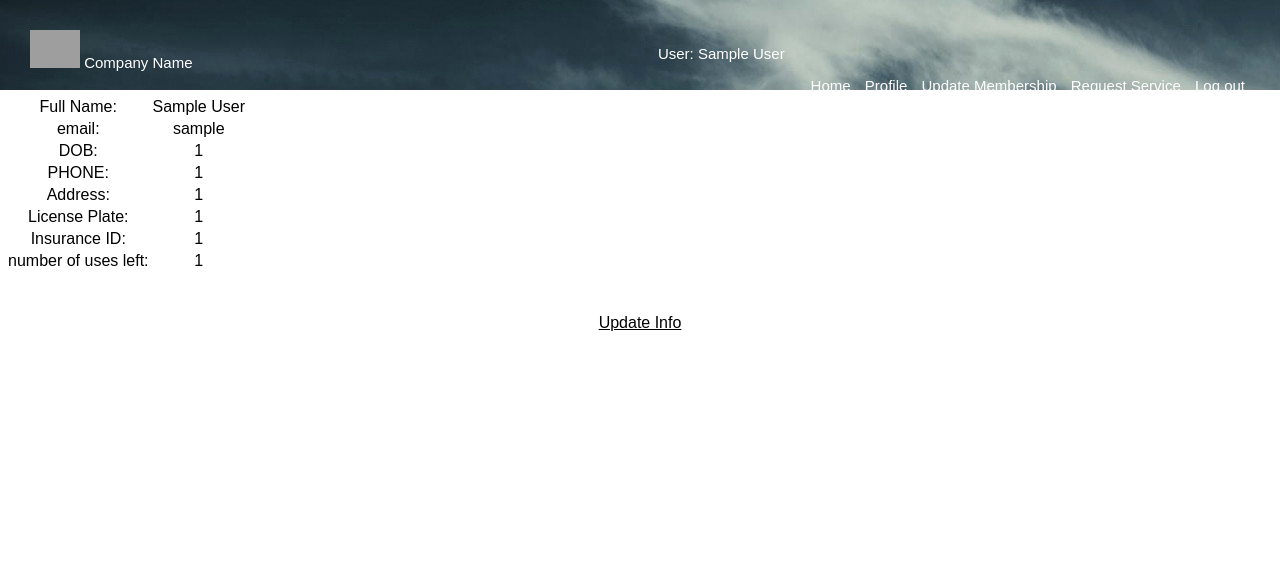
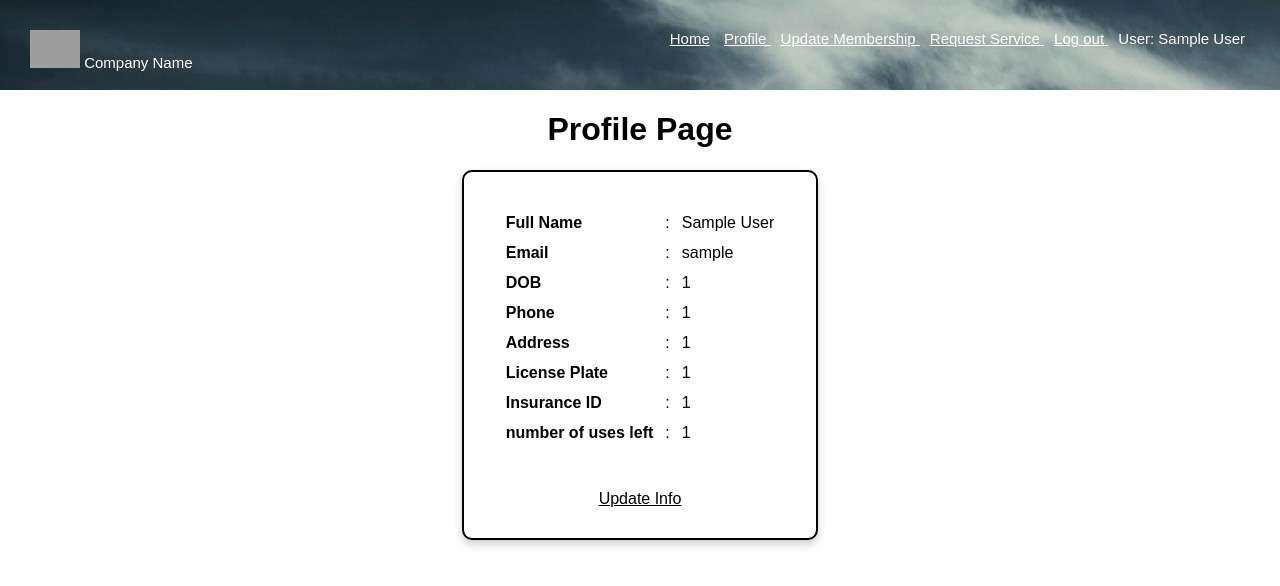
Before and after one commit to AlexanderPadayachee/CSIT314_Group18, a PHP site: page /profile-page.php in a window 1280 px wide. Shown: the top 586 px of the page. Run offline with PHP 8.4, Linux system fonts and the light colour scheme; the visitor is signed in with stand-in values (Sample User, id 1); grey boxes are pictures that could not be loaded.

Commit message:
ui update

```diff
--- /dev/null
+++ b/css/profile.css
@@ -0,0 +1,29 @@
+.profilePage{
+    font-family: Arial, Helvetica, sans-serif;
+    margin: 0;
+    text-align: center;
+    box-sizing: border-box;
+}
+
+.profileDetail{
+    font-family: Arial, Helvetica, sans-serif;
+    border: 2px solid;
+    box-shadow: 0 4px 8px 0 rgba(0,0,0,0.2);
+    width: fit-content;
+    margin-left: auto;
+    margin-right: auto;
+    padding: 30px;
+    border-radius: 10px;
+}
+
+.blackLink{
+	color: black !important;
+}
+
+.profileTable{
+    text-align: left;
+}
+
+td,tr,th{
+    padding: 5px;
+}
--- a/css/style.css
+++ b/css/style.css
@@ -109,12 +109,14 @@ button[type=submit]{
     height: 170px;
     margin: 5px 20px 20px 20px;
     padding: 5px;
+    border-radius: 10px;
 
 }
 .card-content a{
 	color: #696969 !important;
 
 }
+
 .row{
     display: flex;
     flex-wrap: wrap;
@@ -139,4 +141,5 @@ button[type=submit]{
     padding: 14px 20px;
     margin: 8px 0;
     border: none;
+    border-radius: 10px;
 }
--- a/header.php
+++ b/header.php
@@ -16,11 +16,6 @@
 				<img src="../img/car-icon.png" class="logo-img" />
 				<span class="company-name">Company Name</span>
 			</div>
-			<?php
-				if(isset($_SESSION["USER_ID"])){
-					echo"<p class = headerBar>User: " . $_SESSION["NAME"] . "</p>";
-				};
-			?>
 			<nav>
 				<div class = "wrapper">
 						<a href = "index.php">Home</a>
@@ -30,6 +25,7 @@
 								echo"<a href = 'membership-update.php'>  Update Membership  </a></li>";
 								echo"<a href = 'service-request.php'>  Request Service  </a></li>";
 								echo"<a href = 'includes/logout.inc.php'>  Log out  </a></li>";
+								echo"<a class = headerBar>User: " . $_SESSION["NAME"] . "</a>";
 							}
 							else{
 								echo"<a href = 'signup.php'>Sign Up</a></li>";
@@ -43,3 +39,4 @@
 				</div>
 			</nav>
 		</header>
+	</body>
--- a/profile-page.php
+++ b/profile-page.php
@@ -14,18 +14,18 @@
 
 ?>
 
-<style>
-	.blackLink{
-	color: black !important;
-
-	}
-</style>
-
 
 <!--  put HTML/PHP code here -->
+<head>
+	<link rel="stylesheet" href="css\profile.css">
+</head>
+<body class="profilePage">
+	<h1>Profile Page</h1>
+	<div class="profileDetail">
 	<table class = "profileTable">
 		<tr>
-		<td>Full Name: </td>
+			<th>Full Name </th>
+			<td>:</td>
 			<td>
 			<?php
 			echo($_SESSION["NAME"]);
@@ -33,7 +33,8 @@
 			</td>
 		</tr>
 		<tr>
-		<td>email: </td>
+			<th>Email </th>
+			<td>:</td>
 			<td>
 			<?php
 			echo($_SESSION["USERNAME"]);
@@ -41,7 +42,8 @@
 			</td>
 		</tr>
 		<tr>
-		<td>DOB: </td>
+			<th>DOB </th>
+			<td>:</td>
 			<td>
 			<?php
 			echo($_SESSION["DOB"]);
@@ -49,7 +51,8 @@
 			</td>
 		</tr>
 		<tr>
-		<td>PHONE: </td>
+			<th>Phone </th>
+			<td>:</td>
 			<td>
 			<?php
 			echo($_SESSION["PHONE"]);
@@ -58,16 +61,16 @@
 		</tr>
 		<?php
 			if($_SESSION["TYPE"] === "CUSTOMER"){
-			echo("<tr><td>Address: </td>  <td>" . $_SESSION["ADDRESS"] . "</td>  </tr>");
-			echo("<tr><td>License Plate:  </td>  <td>" . $_SESSION["MOTOR_NUM"] . " </td>  </tr>");
-			echo("<tr><td>Insurance ID: </td>  <td>" . $_SESSION["MEMBER_ID"] . "</td>  </tr>");
+				echo("<tr><th>Address </th><td>:</td>  <td>" . $_SESSION["ADDRESS"] . "</td>  </tr>");
+				echo("<tr><th>License Plate  </th><td>:</td>  <td>" . $_SESSION["MOTOR_NUM"] . " </td>  </tr>");
+				echo("<tr><th>Insurance ID </th><td>:</td>  <td>" . $_SESSION["MEMBER_ID"] . "</td>  </tr>");
 
 				if($_SESSION["NUM_OF_USE"] != ""){
-				echo("<tr><td>number of uses left: </td>  <td>" . $_SESSION["NUM_OF_USE"] . "</td>  </tr>");
+					echo("<tr><th>number of uses left </th><td>:</td>  <td>" . $_SESSION["NUM_OF_USE"] . "</td>  </tr>");
 				}
 				else{
-				echo("<tr><td>Annual fee: </td>  <td>" . $_SESSION["ANNUAL_FEE"] . "</td>  </tr>");
-				echo("<tr><td>Expiry Date: </td>  <td>" . $_SESSION["EXPIRY_DATE"] . "</td>  </tr>");
+					echo("<tr><th>Annual fee </th><td>:</td>  <td>" . $_SESSION["ANNUAL_FEE"] . "</td>  </tr>");
+					echo("<tr><th>Expiry Date </th><td>:</td>  <td>" . $_SESSION["EXPIRY_DATE"] . "</td>  </tr>");
 				}
 			}
 		?>
@@ -75,7 +78,8 @@
 	</br></br>
 
 	<a class = "blackLink" href = "profile-update.php"> Update Info </a>
-
+	</div>
+</body>
 
 
 
--- a/subscriptions.php
+++ b/subscriptions.php
@@ -7,6 +7,7 @@
 <!--  put HTML/PHP code here -->
 <meta http-equiv="refresh" content="=0;" />
 <body class="main-page">
+	<h1>Membership Option</h1>
 	<div class="content">
 		<div class="row">
 			<div class="column">
```
Also changed, not shown: index.php (+4 -8 lines), membership-update.php (+18 -8 lines). Lines whose indentation alone changed are shown as unchanged.
